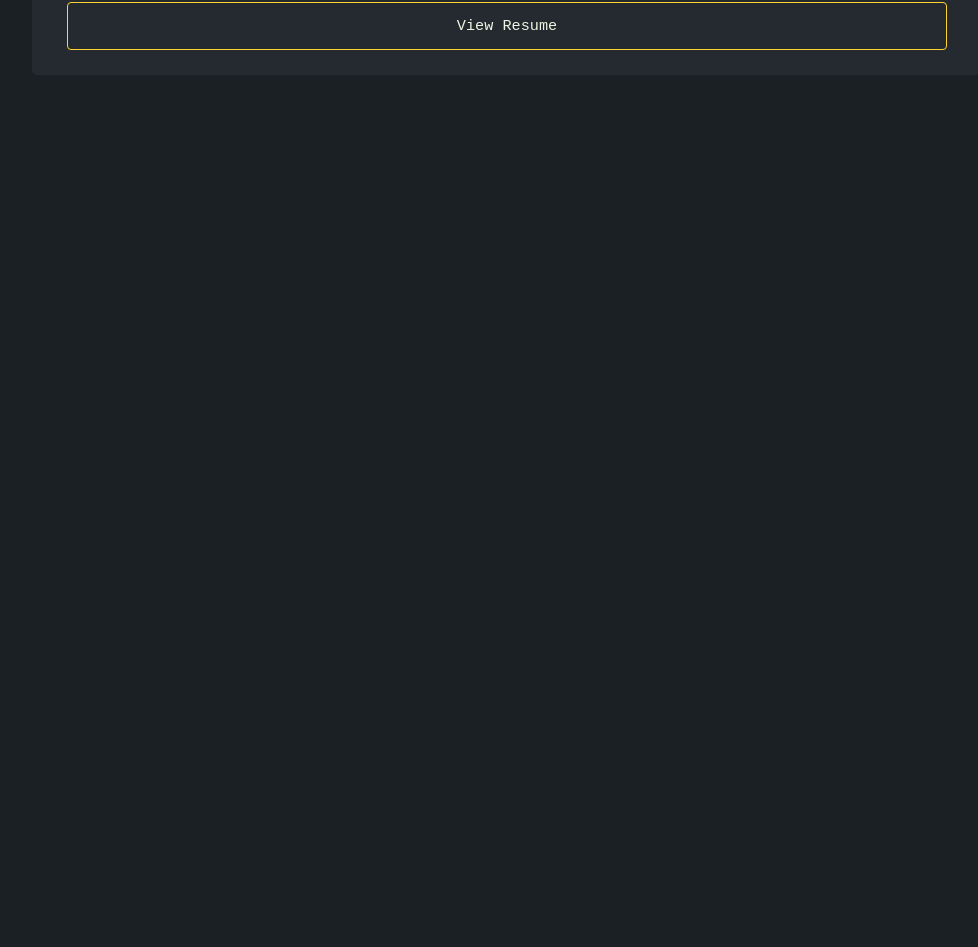
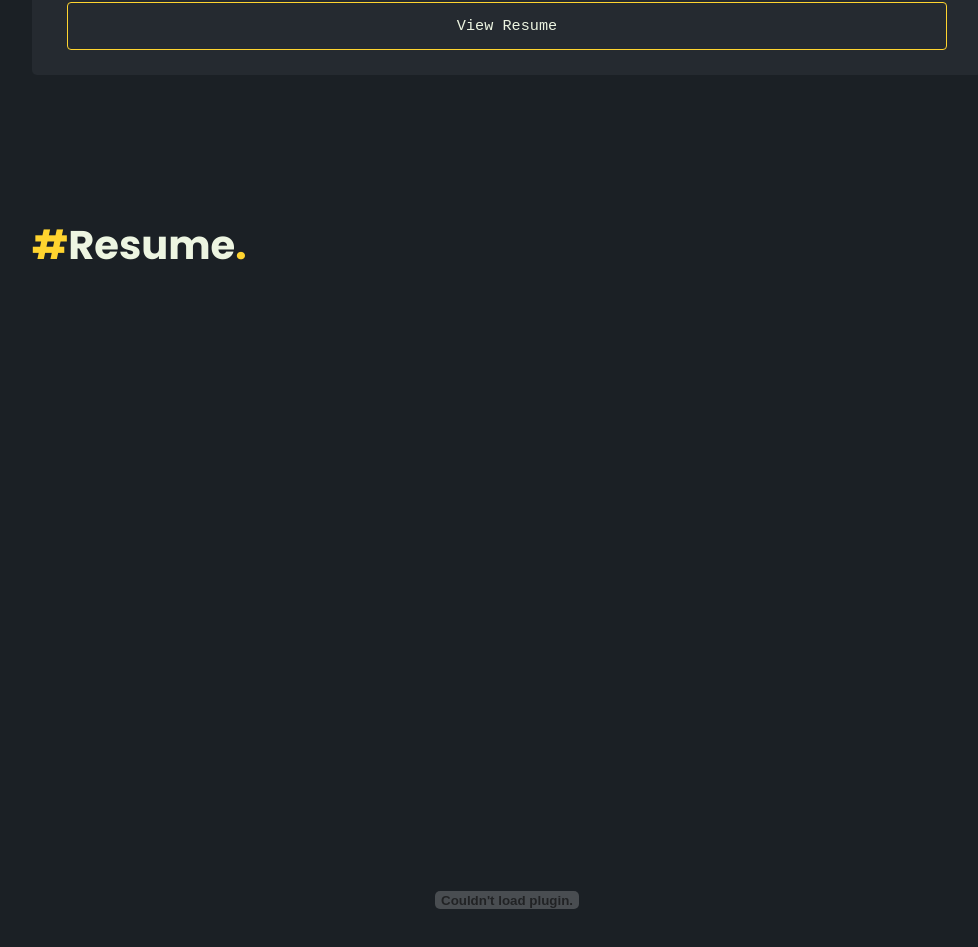
Before and after one commit to TerenceChew/portfolio, a React (Create React App) app: page / in a window 1280 px wide. Shown: the part 2920-3867 px from the top of the page, without its empty margins (133-1111 px from the left). Before the commit the page ends 3065 px from the top, so only its background shows below. Built offline with nearby package versions, Linux system fonts and the light colour scheme.

Commit message:
Add Resume section

```diff
--- /dev/null
+++ b/src/components/Resume/Resume.css
@@ -0,0 +1,11 @@
+.resume embed {
+  width: 100%;
+  height: 1050px;
+  margin-top: 25px;
+}
+
+@media (min-width: 1000px) {
+  .resume embed {
+    height: 1200px;
+  }
+}
--- /dev/null
+++ b/src/components/Resume/Resume.js
@@ -0,0 +1,13 @@
+import "./Resume.css";
+import sample from "./resume.pdf";
+
+const Resume = () => {
+  return (
+    <section id="resume" className="resume section">
+      <h2>Resume</h2>
+      <embed src={sample} title="Terence's resume" />
+    </section>
+  );
+};
+
+export default Resume;
--- a/src/container/App.js
+++ b/src/container/App.js
@@ -6,6 +6,7 @@ import AboutMe from "../components/AboutMe/AboutMe";
 import SkillsGrid from "../components/SkillsGrid/SkillsGrid";
 import ProjectsGrid from "../components/ProjectsGrid/ProjectsGrid";
 import Contacts from "../components/Contacts/Contacts";
+import Resume from "../components/Resume/Resume";
 
 const debounce = (cb, delay = 500) => {
   let timeout;
@@ -44,6 +45,7 @@ const App = () => {
         <SkillsGrid />
         <ProjectsGrid />
         <Contacts />
+        <Resume />
       </div>
     </div>
   );
```
Also changed, not shown: 1 other file (tests, documents, lock files or other folders).
